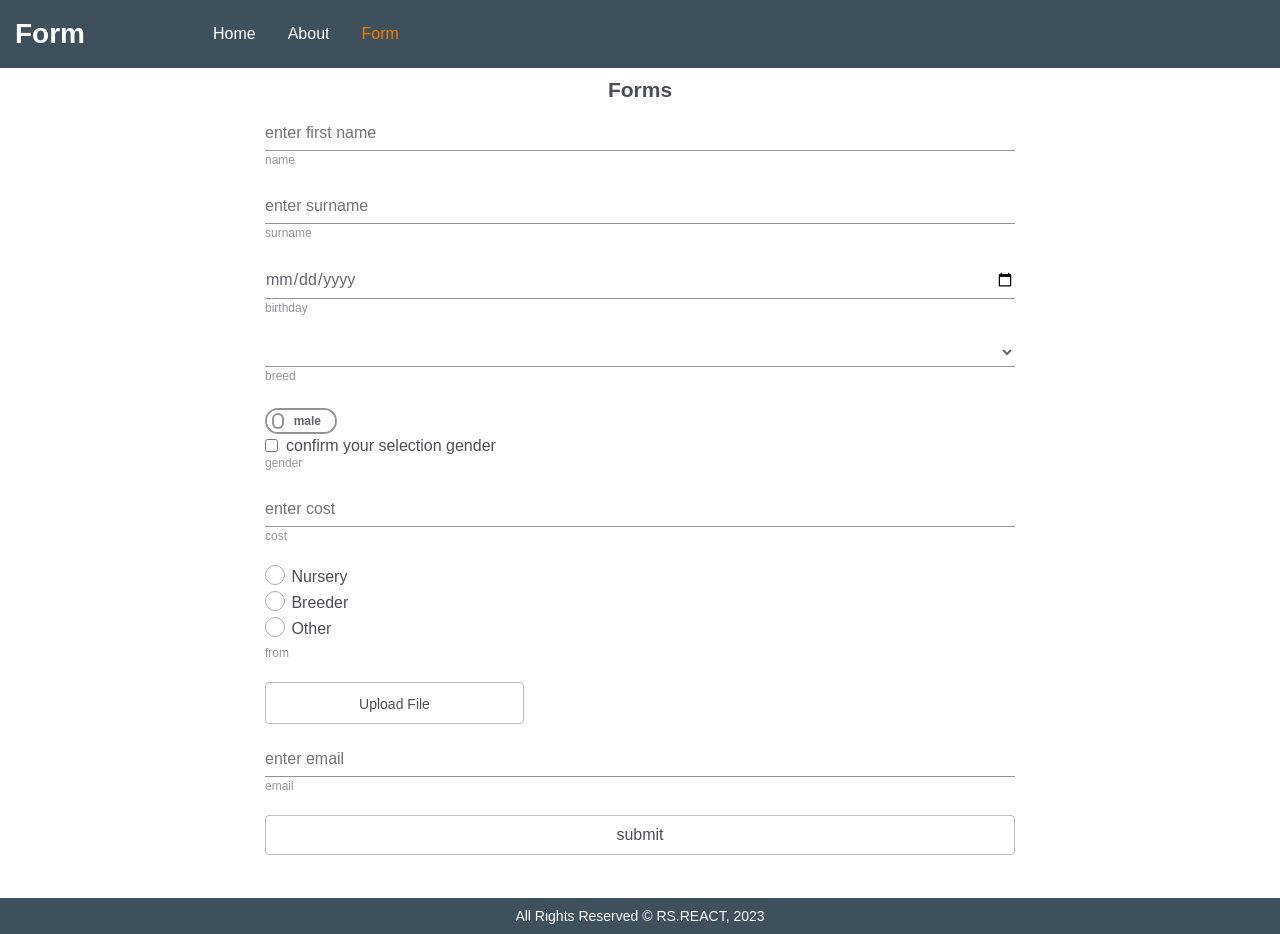
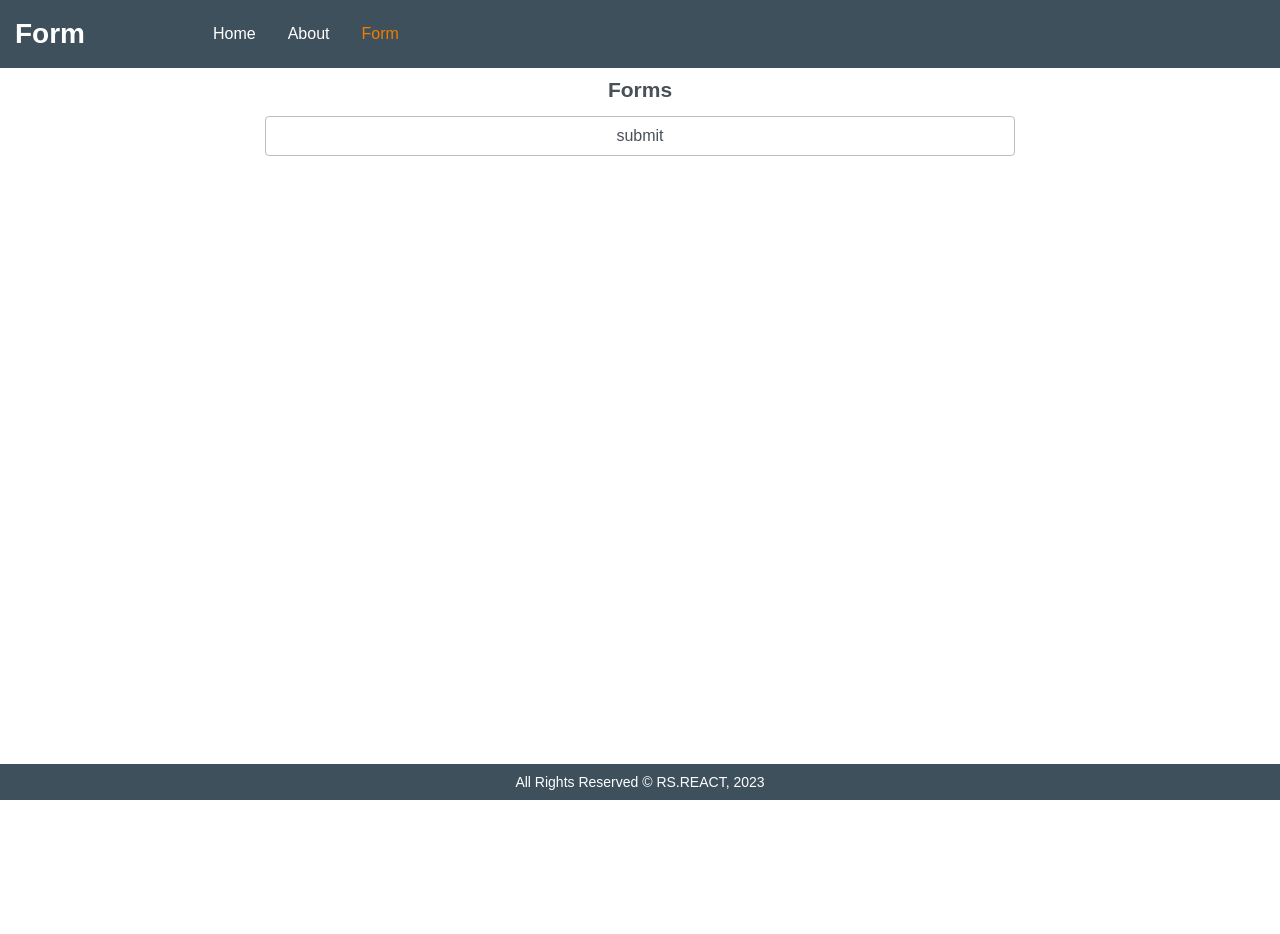
Before and after one commit to koctia/rs.react, a React (Vite) app: page /form in a window 1280 px wide. After the commit the page ends 800 px from the top, so only its background shows below. Built offline with nearby package versions, Linux system fonts and the light colour scheme.

Commit message:
feat: button was added to the form

```diff
--- a/package.json
+++ b/package.json
@@ -16,6 +16,7 @@
   "dependencies": {
     "react": "^18.2.0",
     "react-dom": "^18.2.0",
+    "react-hook-form": "^7.43.8",
     "react-hooks": "^1.0.1",
     "react-router-dom": "^6.8.2"
   },
--- a/src/pages/form/Form.tsx
+++ b/src/pages/form/Form.tsx
@@ -1,4 +1,6 @@
 import React, { Component, createRef, RefObject } from 'react';
+import { useForm } from 'react-hook-form';
+
 import './form.scss';
 import { InputForms } from '../../components/input/InputForms';
 import { SelectForms } from '../../components/select/SelectForms';
@@ -10,13 +12,36 @@ import { CheckboxForms } from '../../components/checkbox/Checkbox';
 import { ICardData } from '../../interface/card';
 import { Card } from '../../components/card/Card';
 
+const Form = () => {
+  const {
+    register,
+    formState: { errors },
+    handleSubmit,
+  } = useForm();
+
+  const myHandleSubmit = (data: ICardData) => {
+    console.log(data);
+  };
+
+  return (
+    <>
+      <h2 className="main__title-form">Forms</h2>
+      <div className="main__form-box">
+        <form className="main__form" onSubmit={handleSubmit(myHandleSubmit)}>
+          <input className="main__btn-submit" type="submit" value="submit" />
+        </form>
+      </div>
+    </>
+  );
+};
+
 interface IFormsParameters {
   info: boolean;
   cards: ICardData[];
   errors: ICardData;
 }
 
-class Form extends Component {
+class FormOld extends Component {
   private namecat: RefObject<HTMLInputElement>;
   private surname: RefObject<HTMLInputElement>;
   private birthday: RefObject<HTMLInputElement>;
```
Also changed, not shown: 1 other file (tests, documents, lock files or other folders).
